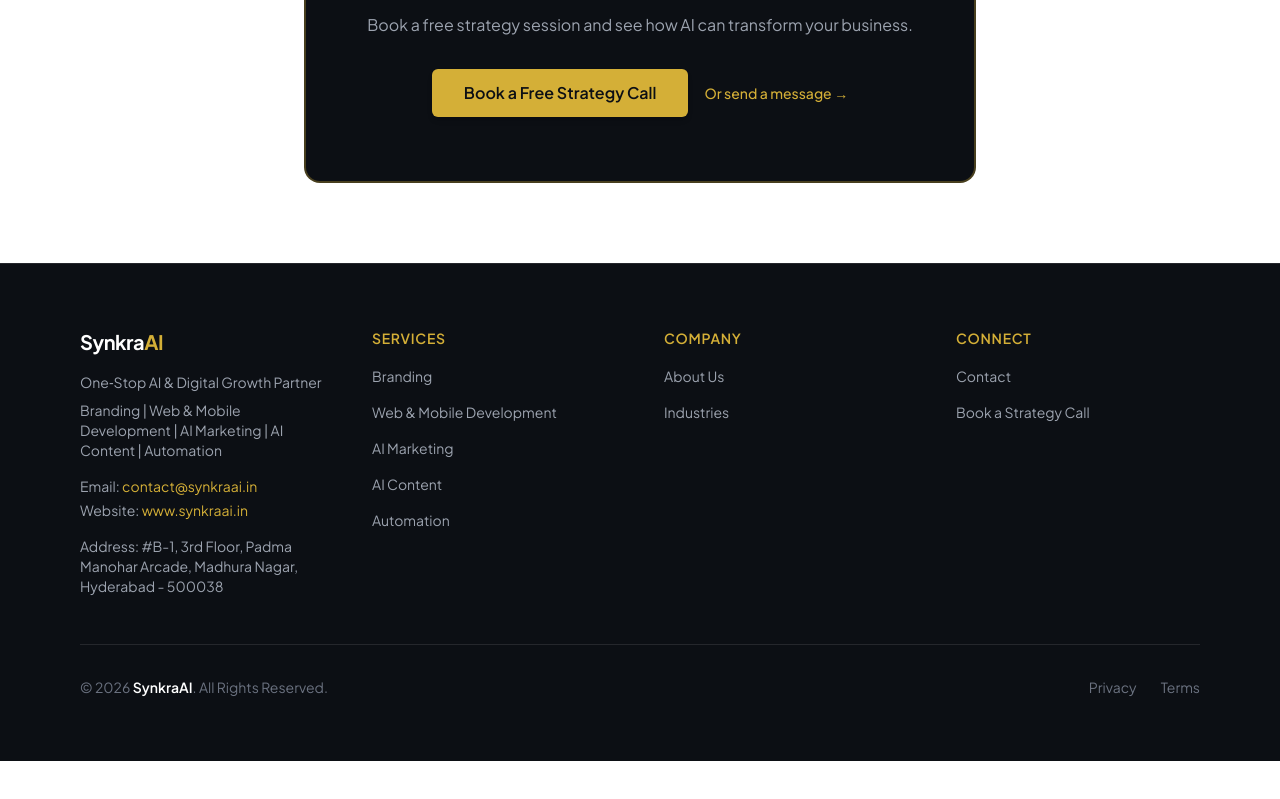
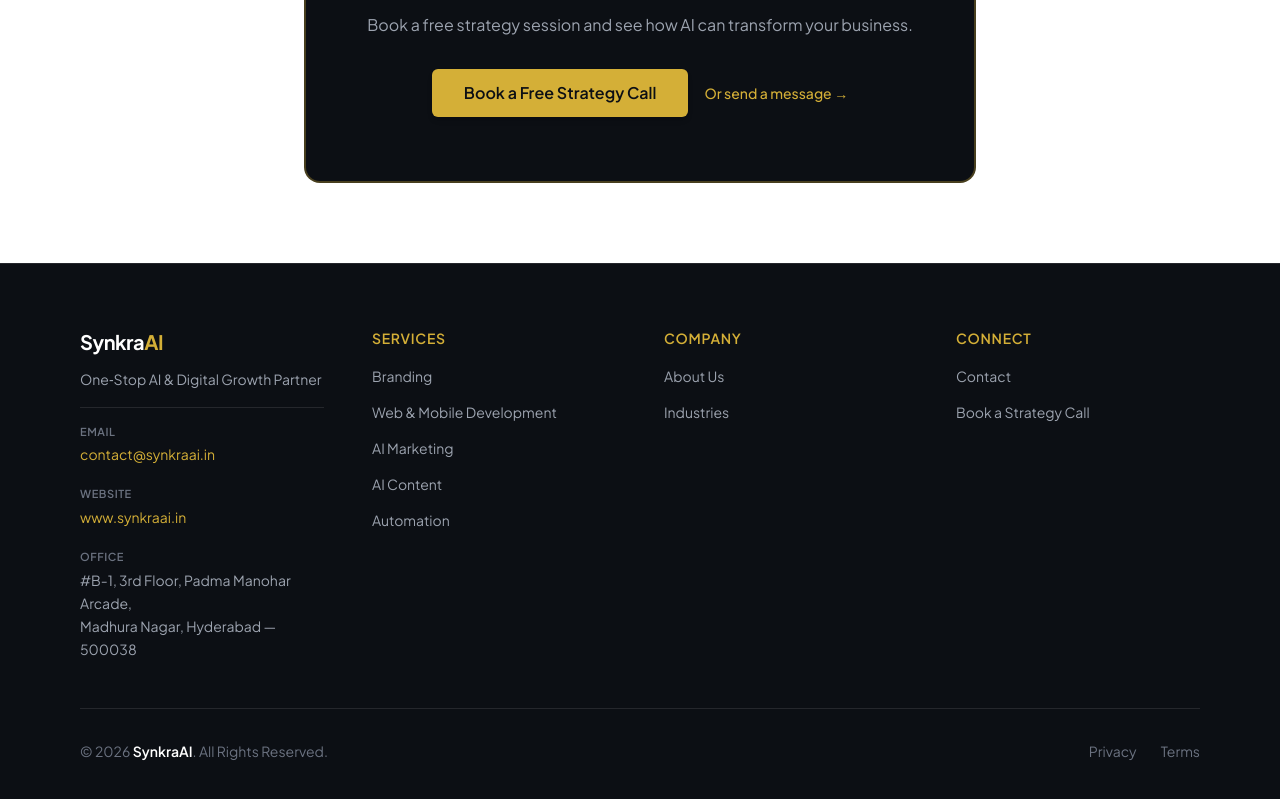
Before and after one commit to kavyachirukuri/ContentAutomateHub, a Next.js app: page / in a window 1280 px wide. Shown: the part 2382-3181 px from the top of the page. Before the commit the page ends 3143 px from the top, so only its background shows below. Built offline with nearby package versions, Linux system fonts and the light colour scheme; no server answers.

Commit message:
adjusted footer

```diff
--- a/components/Footer.tsx
+++ b/components/Footer.tsx
@@ -23,41 +23,50 @@
     <footer className="border-t border-white/10 bg-[#0c0f14] text-white">
       <div className="mx-auto max-w-6xl px-4 py-16">
         <div className="grid gap-12 sm:grid-cols-2 lg:grid-cols-4">
-          <div>
+          <div className="max-w-sm">
             <Link href="/" className="text-xl font-bold tracking-tight">
               Synkra<span className="text-[#d4af37]">AI</span>
             </Link>
-            <p className="mt-4 max-w-xs text-sm text-gray-400">
+            <p className="mt-3 text-sm leading-relaxed text-gray-400">
               One‑Stop AI & Digital Growth Partner
             </p>
-            <p className="mt-2 text-sm text-gray-400">
-              Branding | Web & Mobile Development | AI Marketing | AI Content |
-              Automation
+
+            <div className="mt-4 space-y-5 border-t border-white/10 pt-4">
+              <div>
+                <p className="text-[11px] font-semibold uppercase tracking-wider text-gray-500">
+                  Email
                 </p>
-            <p className="mt-4 text-sm text-gray-400">
-              Email:{" "}
                 <a
                   href="mailto:contact@synkraai.in"
-                className="text-[#d4af37] hover:underline"
+                  className="mt-1 inline-block text-sm text-[#d4af37] hover:underline"
                 >
                   contact@synkraai.in
                 </a>
+              </div>
+              <div>
+                <p className="text-[11px] font-semibold uppercase tracking-wider text-gray-500">
+                  Website
                 </p>
-            <p className="mt-1 text-sm text-gray-400">
-              Website:{" "}
                 <a
                   href="https://www.synkraai.in"
                   target="_blank"
                   rel="noopener noreferrer"
-                className="text-[#d4af37] hover:underline"
+                  className="mt-1 inline-block text-sm text-[#d4af37] hover:underline"
                 >
                   www.synkraai.in
                 </a>
+              </div>
+              <div>
+                <p className="text-[11px] font-semibold uppercase tracking-wider text-gray-500">
+                  Office
                 </p>
-            <p className="mt-4 text-sm text-gray-400">
-              Address: #B-1, 3rd Floor, Padma Manohar Arcade, Madhura Nagar,
-              Hyderabad - 500038
+                <p className="mt-1 text-sm leading-relaxed text-gray-400">
+                  #B-1, 3rd Floor, Padma Manohar Arcade,
+                  <br />
+                  Madhura Nagar, Hyderabad — 500038
                 </p>
+              </div>
+            </div>
           </div>
 
           <div>
```
Lines whose indentation alone changed are shown as unchanged.
